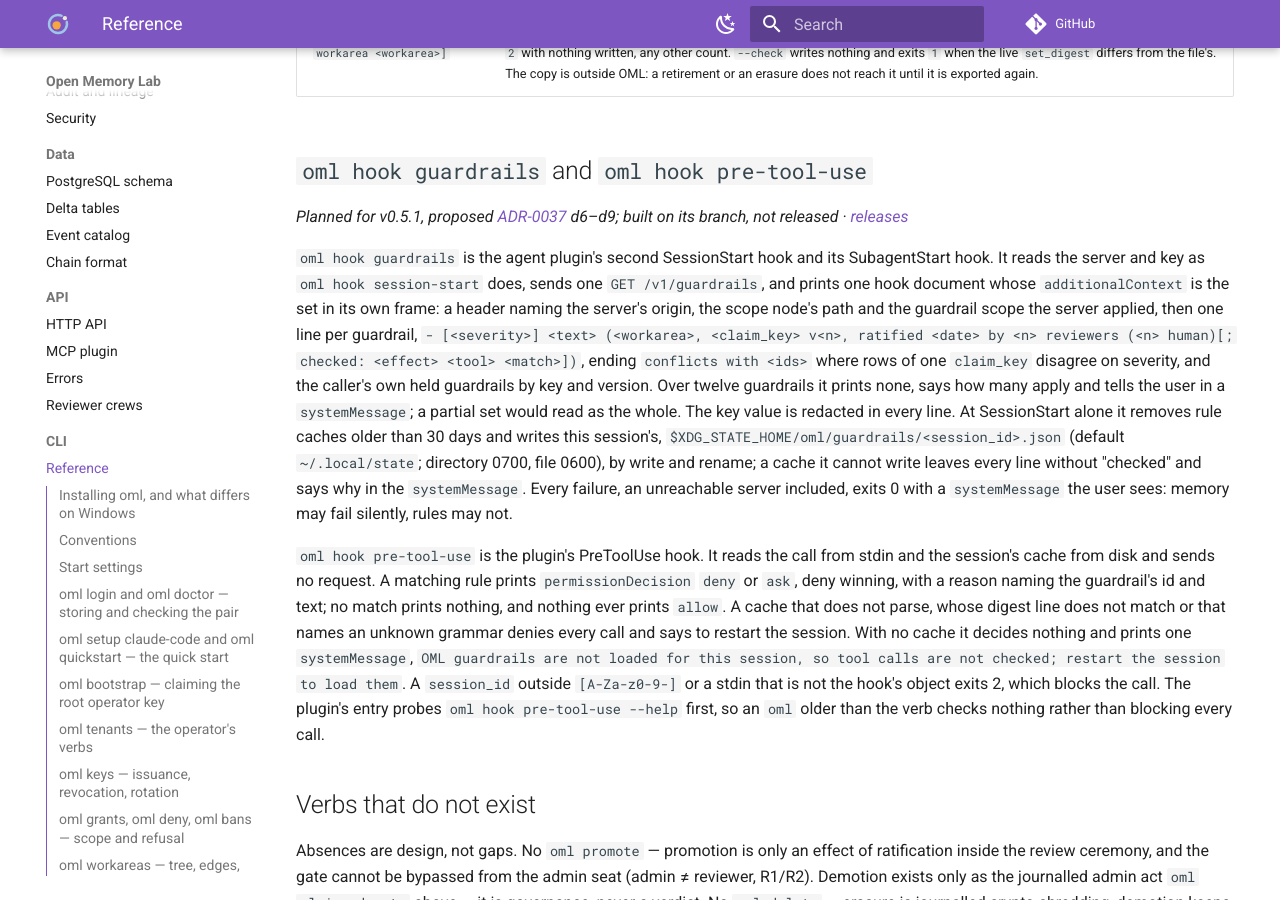
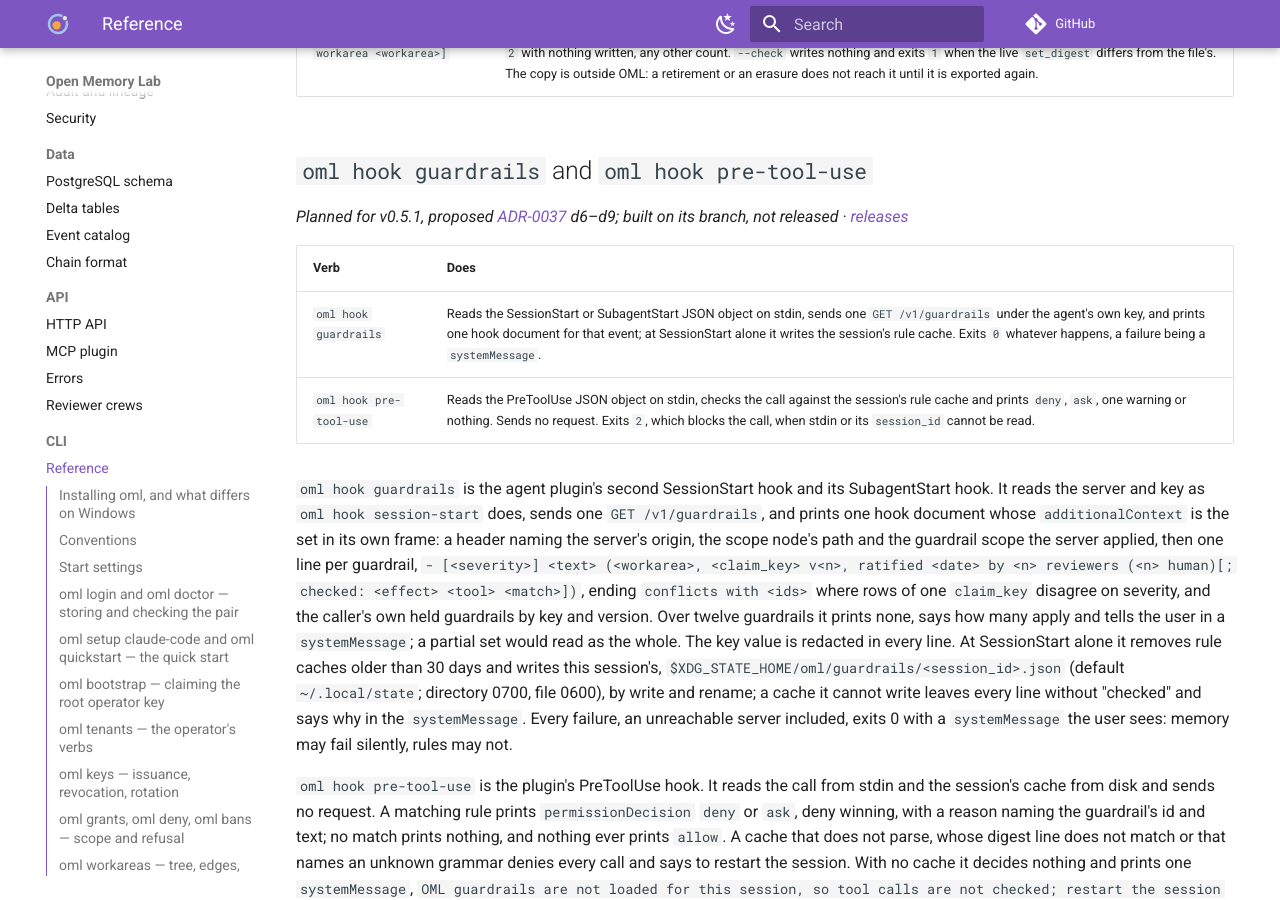
Before and after one commit to e8kor/open-memory-lab, an MkDocs documentation site: the page built from docs/cli/reference.md, in a window 1280 px wide and 900 px high, scrolled down 22063 px. Built offline with MkDocs 1.6.1 and Material for MkDocs 9.7.7, drawn with Linux system fonts in a browser that asks for light colours; comment, search, counter and statistics services are not loaded.

Commit message:
List oml hook guardrails and oml hook pre-tool-use in the CLI reference's verb table, as every built verb is (proposed ADR-0037 d6, d9)

```diff
--- a/docs/cli/reference.md
+++ b/docs/cli/reference.md
@@ -805,6 +805,11 @@ command -v oml >/dev/null 2>&1 || exit 0; oml hook session-end || exit 0
 
 *Planned for v0.5.1, proposed [ADR-0037](../adr/ADR-0037-a-guardrail-is-a-reviewed-rule-loaded-at-session-start-and-checked-at-the-tool-call.md) d6–d9; built on its branch, not released · [releases](../product/releases.md)*
 
+| Verb | Does |
+|---|---|
+| `oml hook guardrails` | Reads the SessionStart or SubagentStart JSON object on stdin, sends one `GET /v1/guardrails` under the agent's own key, and prints one hook document for that event; at SessionStart alone it writes the session's rule cache. Exits `0` whatever happens, a failure being a `systemMessage`. |
+| `oml hook pre-tool-use` | Reads the PreToolUse JSON object on stdin, checks the call against the session's rule cache and prints `deny`, `ask`, one warning or nothing. Sends no request. Exits `2`, which blocks the call, when stdin or its `session_id` cannot be read. |
+
 `oml hook guardrails` is the agent plugin's second SessionStart hook and its SubagentStart hook.
 It reads the server and key as `oml hook session-start` does, sends one `GET /v1/guardrails`, and
 prints one hook document whose `additionalContext` is the set in its own frame: a header naming
```
